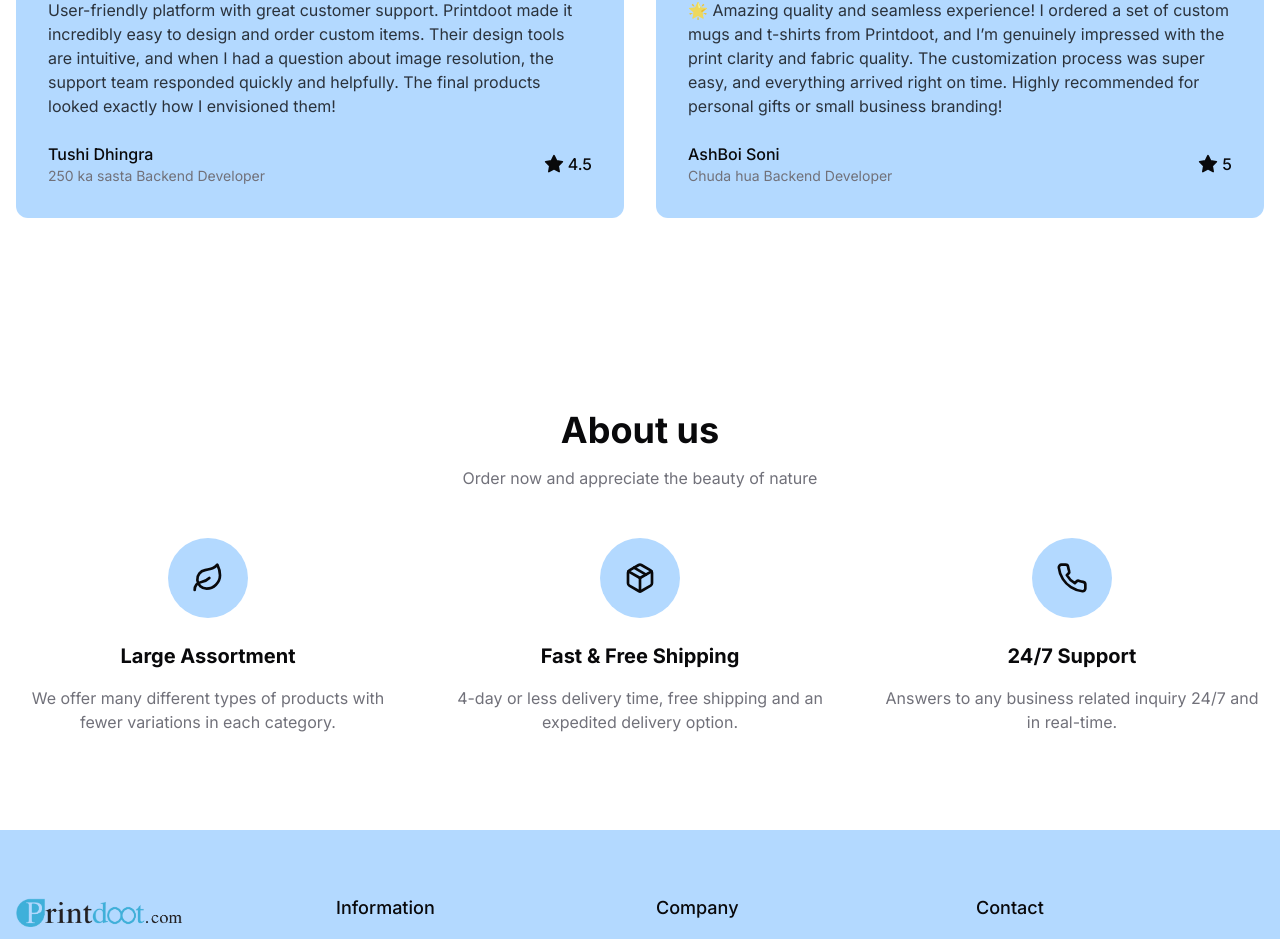
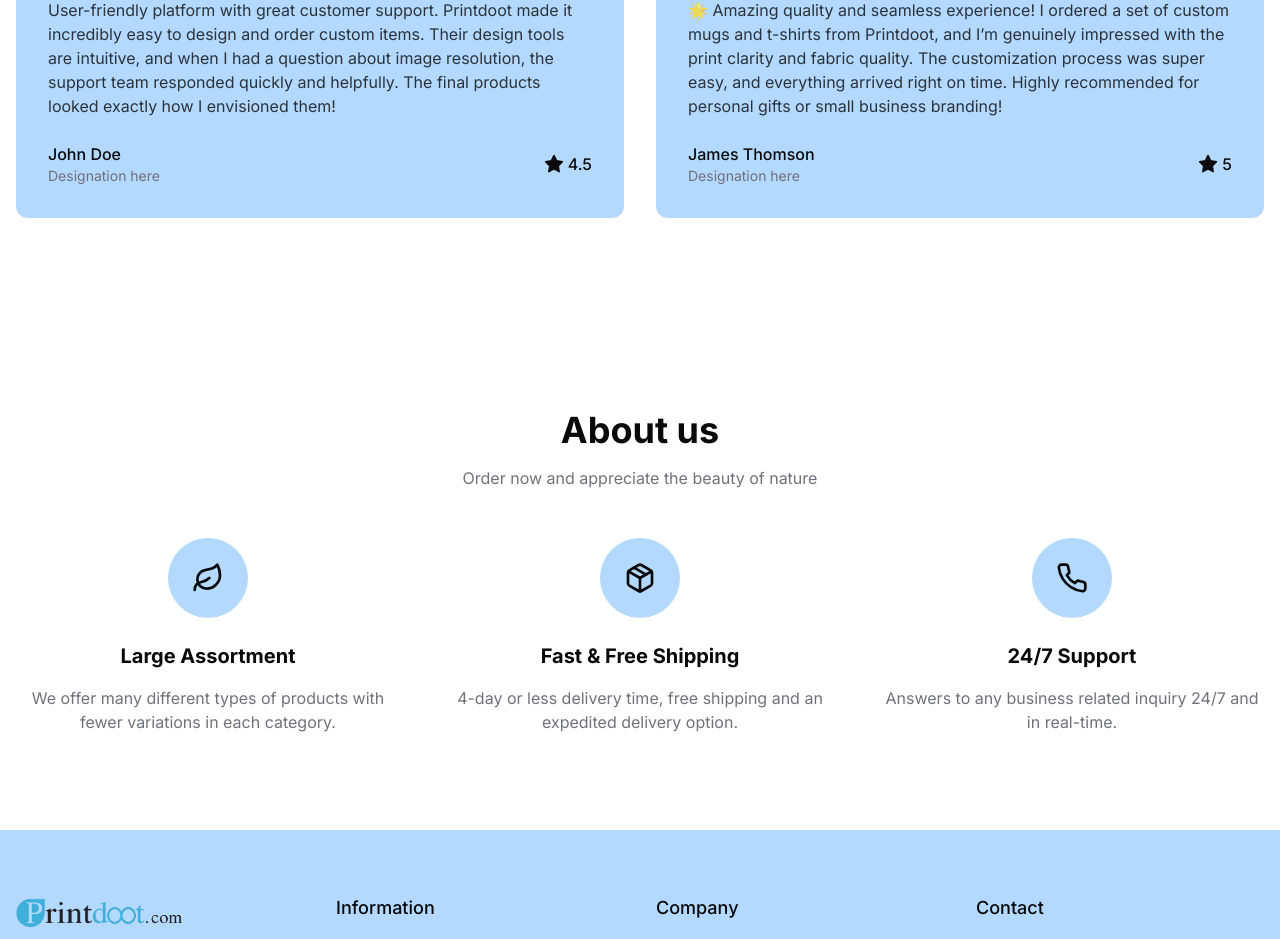
Before and after one commit to HeshMedia/printdoot, a Next.js app: page / in a window 1280 px wide. Shown: the part 836-1775 px from the top of the page. Built offline with nearby package versions, Linux system fonts and the light colour scheme; no server answers.

Commit message:
Update testimonials.tsx

```diff
--- a/src/components/testimonials.tsx
+++ b/src/components/testimonials.tsx
@@ -7,8 +7,8 @@ import { motion } from "framer-motion"
 const testimonials = [
   {
     id: 1,
-    name: "Tushi Dhingra",
-    role: "250 ka sasta Backend Developer",
+    name: "John Doe",
+    role: "Designation here",
     rating: 4.5,
     content:
       "User-friendly platform with great customer support. \n Printdoot made it incredibly easy to design and order custom items. Their design tools are intuitive, and when I had a question about image resolution, the support team responded quickly and helpfully. The final products looked exactly how I envisioned them!",
@@ -16,8 +16,8 @@ const testimonials = [
   },
   {
     id: 2,
-    name: "AshBoi Soni",
-    role: "Chuda hua Backend Developer",
+    name: "James Thomson",
+    role: "Designation here",
     rating: 5,
     content:
       "🌟 Amazing quality and seamless experience!\n I ordered a set of custom mugs and t-shirts from Printdoot, and I’m genuinely impressed with the print clarity and fabric quality. The customization process was super easy, and everything arrived right on time. Highly recommended for personal gifts or small business branding!",
```
